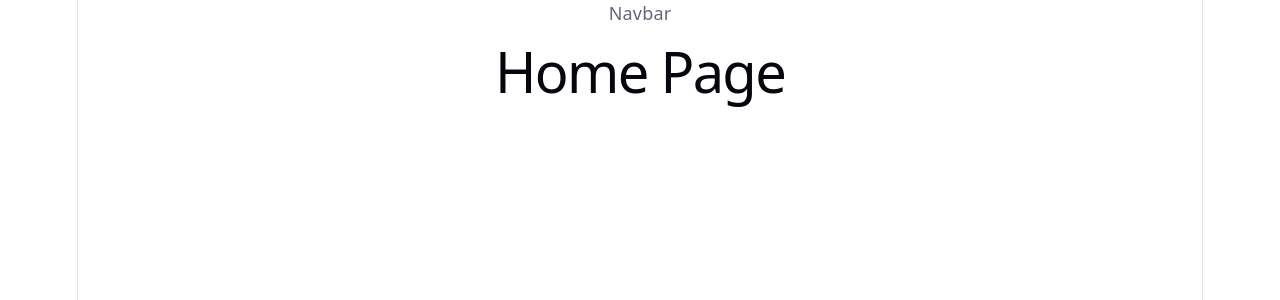
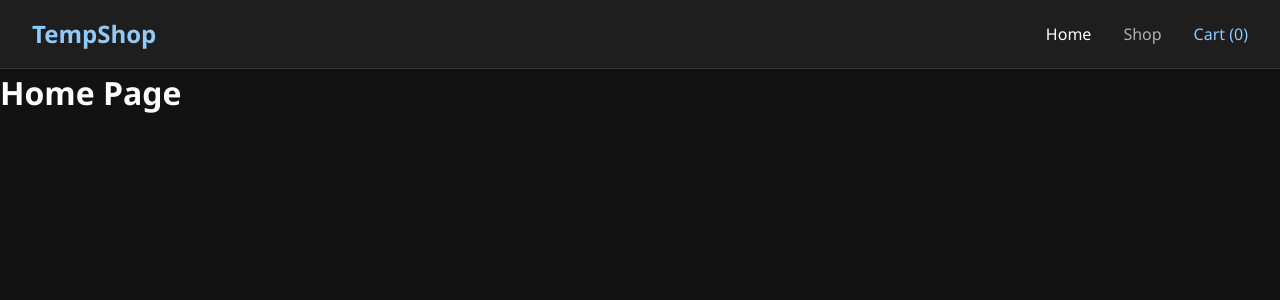
Before and after one commit to rlechuong/shopping-cart, a React (Vite) app: page / in a window 1280 px wide. Shown: the top 300 px of the page. Built offline with nearby package versions, Linux system fonts and the light colour scheme.

Commit message:
Build and style Navbar component

```diff
--- a/package.json
+++ b/package.json
@@ -10,6 +10,7 @@
     "preview": "vite preview"
   },
   "dependencies": {
+    "prop-types": "^15.8.1",
     "react": "^19.2.4",
     "react-dom": "^19.2.4",
     "react-router-dom": "^7.13.1"
--- a/src/components/Navbar/Navbar.jsx
+++ b/src/components/Navbar/Navbar.jsx
@@ -1,5 +1,45 @@
-function Navbar() {
-  return <nav>Navbar</nav>;
+import { Link, NavLink } from "react-router-dom";
+import PropTypes from "prop-types";
+import styles from "./Navbar.module.css";
+
+function Navbar({ cart }) {
+  const cartCount = cart.reduce((total, item) => total + item.quantity, 0);
+
+  return (
+    <nav className={styles.navbar}>
+      <Link to="/" className={styles.logo}>
+        TempShop
+      </Link>
+      <ul className={styles.navLinks}>
+        <li>
+          <NavLink to="/" className={({ isActive }) => (isActive ? styles.active : "")}>
+            Home
+          </NavLink>
+        </li>
+        <li>
+          <NavLink to="/shop" className={({ isActive }) => (isActive ? styles.active : "")}>
+            Shop
+          </NavLink>
+        </li>
+        <li>
+          <NavLink
+            to="/cart"
+            className={({ isActive }) =>
+              isActive ? `${styles.cartLink} ${styles.active}` : styles.cartLink
+            }
+          >
+            Cart ({cartCount})
+          </NavLink>
+        </li>
+      </ul>
+    </nav>
+  );
 }
 
+Navbar.propTypes = {
+  cart: PropTypes.arrayOf(
+    PropTypes.shape({ id: PropTypes.number.isRequired, quantity: PropTypes.number.isRequired }),
+  ).isRequired,
+};
+
 export default Navbar;
--- a/src/components/Navbar/Navbar.module.css
+++ b/src/components/Navbar/Navbar.module.css
@@ -0,0 +1,58 @@
+.navbar {
+  display: flex;
+  align-items: center;
+  justify-content: space-between;
+  padding: 1rem 2rem;
+  background-color: var(--surface);
+  border-bottom: 1px solid var(--border);
+  position: sticky;
+  top: 0;
+  z-index: 100;
+}
+
+.logo {
+  font-size: 1.5rem;
+  font-weight: 700;
+  color: var(--primary);
+  transition: color 0.2s ease;
+}
+
+.logo:hover {
+  color: var(--primary-bright);
+  text-decoration: none;
+}
+
+.navLinks {
+  display: flex;
+  gap: 2rem;
+  list-style: none;
+}
+
+.navLinks a {
+  color: var(--text-secondary);
+  font-weight: 500;
+  transition: color 0.2s ease;
+}
+
+.navLinks a:hover {
+  color: var(--text-primary);
+  text-decoration: none;
+}
+
+.navLinks a.active {
+  color: var(--text-primary);
+}
+
+.navLinks .cartLink {
+  color: var(--primary);
+  font-weight: 500;
+}
+
+.navLinks .cartLink:hover {
+  color: var(--primary-bright);
+  text-decoration: none;
+}
+
+.navLinks .cartLink.active {
+  color: var(--primary-bright);
+}
--- a/src/index.css
+++ b/src/index.css
@@ -1,111 +1,97 @@
-:root {
-  --text: #6b6375;
-  --text-h: #08060d;
-  --bg: #fff;
-  --border: #e5e4e7;
-  --code-bg: #f4f3ec;
-  --accent: #aa3bff;
-  --accent-bg: rgba(170, 59, 255, 0.1);
-  --accent-border: rgba(170, 59, 255, 0.5);
-  --social-bg: rgba(244, 243, 236, 0.5);
-  --shadow:
-    rgba(0, 0, 0, 0.1) 0 10px 15px -3px, rgba(0, 0, 0, 0.05) 0 4px 6px -2px;
+/*
+  Josh's Custom CSS Reset
+  https://www.joshwcomeau.com/css/custom-css-reset/
+*/
 
-  --sans: system-ui, 'Segoe UI', Roboto, sans-serif;
-  --heading: system-ui, 'Segoe UI', Roboto, sans-serif;
-  --mono: ui-monospace, Consolas, monospace;
-
-  font: 18px/145% var(--sans);
-  letter-spacing: 0.18px;
-  color-scheme: light dark;
-  color: var(--text);
-  background: var(--bg);
-  font-synthesis: none;
-  text-rendering: optimizeLegibility;
-  -webkit-font-smoothing: antialiased;
-  -moz-osx-font-smoothing: grayscale;
-
-  @media (max-width: 1024px) {
-    font-size: 16px;
-  }
+*,
+*::before,
+*::after {
+  box-sizing: border-box;
 }
 
-@media (prefers-color-scheme: dark) {
-  :root {
-    --text: #9ca3af;
-    --text-h: #f3f4f6;
-    --bg: #16171d;
-    --border: #2e303a;
-    --code-bg: #1f2028;
-    --accent: #c084fc;
-    --accent-bg: rgba(192, 132, 252, 0.15);
-    --accent-border: rgba(192, 132, 252, 0.5);
-    --social-bg: rgba(47, 48, 58, 0.5);
-    --shadow:
-      rgba(0, 0, 0, 0.4) 0 10px 15px -3px, rgba(0, 0, 0, 0.25) 0 4px 6px -2px;
-  }
+*:not(dialog) {
+  margin: 0;
+}
 
-  #social .button-icon {
-    filter: invert(1) brightness(2);
+@media (prefers-reduced-motion: no-preference) {
+  html {
+    interpolate-size: allow-keywords;
   }
 }
 
 body {
-  margin: 0;
+  line-height: 1.5;
+  -webkit-font-smoothing: antialiased;
 }
 
-#root {
-  width: 1126px;
+img,
+picture,
+video,
+canvas,
+svg {
+  display: block;
   max-width: 100%;
-  margin: 0 auto;
-  text-align: center;
-  border-inline: 1px solid var(--border);
-  min-height: 100svh;
-  display: flex;
-  flex-direction: column;
-  box-sizing: border-box;
 }
 
-h1,
-h2 {
-  font-family: var(--heading);
-  font-weight: 500;
-  color: var(--text-h);
+input,
+button,
+textarea,
+select {
+  font: inherit;
 }
 
-h1 {
-  font-size: 56px;
-  letter-spacing: -1.68px;
-  margin: 32px 0;
-  @media (max-width: 1024px) {
-    font-size: 36px;
-    margin: 20px 0;
-  }
-}
-h2 {
-  font-size: 24px;
-  line-height: 118%;
-  letter-spacing: -0.24px;
-  margin: 0 0 8px;
-  @media (max-width: 1024px) {
-    font-size: 20px;
-  }
-}
-p {
-  margin: 0;
+p,
+h1,
+h2,
+h3,
+h4,
+h5,
+h6 {
+  overflow-wrap: break-word;
 }
 
-code,
-.counter {
-  font-family: var(--mono);
-  display: inline-flex;
-  border-radius: 4px;
-  color: var(--text-h);
+p {
+  text-wrap: pretty;
+}
+h1,
+h2,
+h3,
+h4,
+h5,
+h6 {
+  text-wrap: balance;
 }
 
-code {
-  font-size: 15px;
-  line-height: 135%;
-  padding: 4px 8px;
-  background: var(--code-bg);
+#root,
+#__next {
+  isolation: isolate;
 }
+
+/* Design Tokens */
+:root {
+  --background: #121212;
+  --surface: #1e1e1e;
+  --primary: #90caf9;
+  --primary-bright: #bbdefb;
+  --text-primary: #ffffff;
+  --text-secondary: #b0b0b0;
+  --border: #333333;
+  --danger: #f48fb1;
+}
+
+/* Global Styles */
+body {
+  background-color: var(--background);
+  color: var(--text-primary);
+  font-family: "Segoe UI", Tahoma, Geneva, Verdana, sans-serif;
+  min-height: 100vh;
+}
+
+a {
+  color: var(--primary);
+  text-decoration: none;
+}
+
+a:hover {
+  text-decoration: underline;
+}
```
Also changed, not shown: 1 other file (tests, documents, lock files or other folders).
